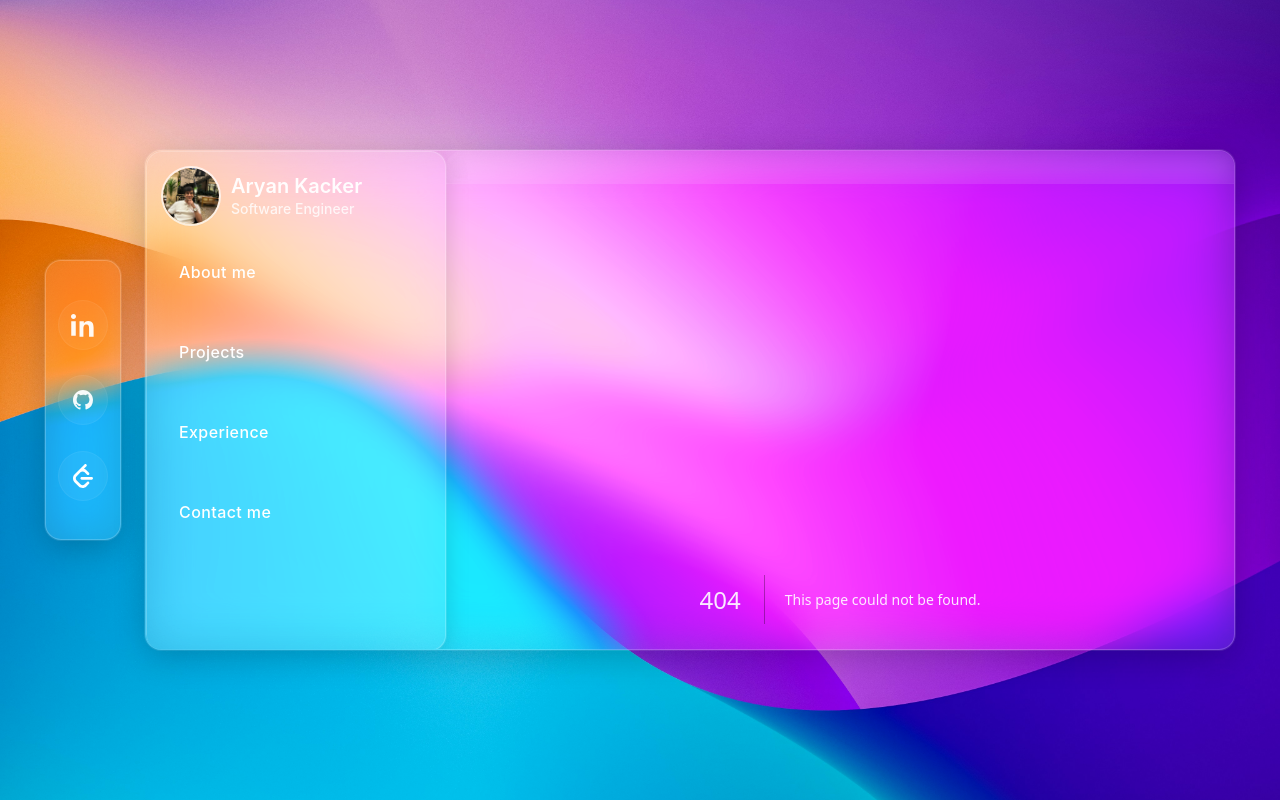
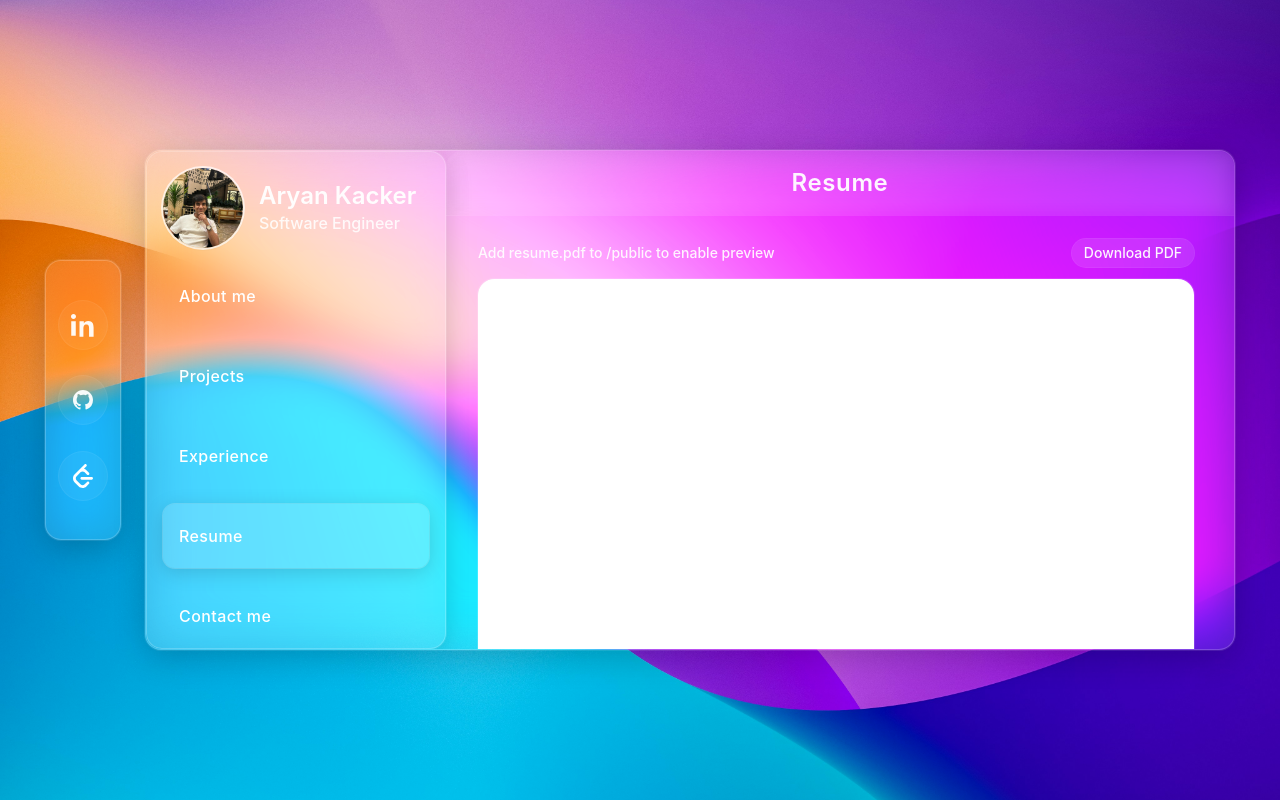
Before and after one commit to Aryankax/Portfolio-Website, a Next.js app in the folder portfolio-website/: page /resume in a window 1280 px wide. Before the commit this address had no page. Built offline with nearby package versions, Linux system fonts and the light colour scheme; no server answers.

Commit message:
second iteration

```diff
--- a/portfolio-website/app/about-me/page.js
+++ b/portfolio-website/app/about-me/page.js
@@ -1,36 +1,37 @@
 import { profile } from "@/lib/data";
+import Reveal from "@/components/Reveal";
 
 export default function Page() {
   return (
     <div className="text-white/90 space-y-6 pr-4">
-      <section className="rounded-2xl bg-white/10 ring-1 ring-white/15 backdrop-blur-md p-4">
-        <p>
+      <Reveal className="rounded-2xl bg-white/12 ring-1 ring-white/20 backdrop-blur-lg p-4">
+        <p className="leading-7 text-white/95">
           I’m {profile.name}, a {profile.role} passionate about building reliable products across
           web and mobile. I’ve worked on feature flagging in enterprise stacks (Java/.NET/Angular)
           and shipped SwiftUI apps with Firebase real‑time capabilities. I enjoy systems design,
           developer tooling, and creating delightful UX with Next.js and Tailwind.
         </p>
-      </section>
+      </Reveal>
 
-      <section className="rounded-2xl bg-white/10 ring-1 ring-white/15 backdrop-blur-md p-4">
+      <Reveal className="rounded-2xl bg-white/12 ring-1 ring-white/20 backdrop-blur-lg p-4">
         <h3 className="text-lg font-semibold mb-2">Education</h3>
         <div className="text-white/90">
           <div className="font-medium">{profile.education.school}</div>
           <div className="text-white/80 text-sm">{profile.education.degree}</div>
           <div className="text-white/70 text-sm">CGPA: {profile.education.cgpa} • {profile.education.duration}</div>
         </div>
-      </section>
+      </Reveal>
 
-      <section className="rounded-2xl bg-white/10 ring-1 ring-white/15 backdrop-blur-md p-4">
+      <Reveal className="rounded-2xl bg-white/12 ring-1 ring-white/20 backdrop-blur-lg p-4">
         <h3 className="text-lg font-semibold mb-3">Skills</h3>
         <div className="flex flex-wrap gap-2">
           {profile.skills.map((s) => (
-            <span key={s} className="px-3 py-1 rounded-full bg-white/10 ring-1 ring-white/15 text-sm">
+            <span key={s} className="px-3 py-1 rounded-full bg-white/10 ring-1 ring-white/15 text-sm transition-all duration-200 ease-out hover:bg-white/15 hover:ring-white/30 hover:scale-[1.04]">
               {s}
             </span>
           ))}
         </div>
-      </section>
+      </Reveal>
     </div>
   );
 }
--- a/portfolio-website/app/globals.css
+++ b/portfolio-website/app/globals.css
@@ -44,6 +44,28 @@ body {
   display: none; /* Chrome, Safari */
 }
 
+/* Stealth thin scrollbar: hidden-ish by default, appears subtly on hover */
+.stealth-scrollbar {
+  scrollbar-width: thin; /* Firefox */
+  scrollbar-color: transparent transparent; /* default: invisible */
+}
+.stealth-scrollbar:hover {
+  scrollbar-color: rgba(255,255,255,0.32) transparent; /* thumb on hover */
+}
+.stealth-scrollbar::-webkit-scrollbar {
+  width: 6px;
+}
+.stealth-scrollbar::-webkit-scrollbar-track {
+  background: transparent;
+}
+.stealth-scrollbar::-webkit-scrollbar-thumb {
+  background-color: transparent;
+  border-radius: 8px;
+}
+.stealth-scrollbar:hover::-webkit-scrollbar-thumb {
+  background-color: rgba(255,255,255,0.35);
+}
+
 /* Reveal on scroll animations */
 @keyframes fade-up {
   from { opacity: 0; transform: translateY(12px); }
--- a/portfolio-website/app/layout.js
+++ b/portfolio-website/app/layout.js
@@ -17,23 +17,23 @@ export default function RootLayout({ children }) {
           <div className="flex items-center gap-6">
             <ThinGlassPanel />
             <GlassPanel>
-              <div className="flex">
+              <div className="flex h-full">
                 {/* Left partition (nav + avatar) */}
-                <div className="w-[300px] h-[500px] border border-white/20 bg-white/10 dark:bg-white/5 backdrop-blur-xl backdrop-saturate-200 shadow-[0_6px_24px_rgba(0,0,0,0.15)] ring-1 ring-white/10 rounded-2xl p-4 overflow-hidden">
-                  <div className="flex items-center gap-3">
-                    <div className="me w-14 h-14 rounded-full bg-center bg-cover ring-2 ring-white/70 shadow-sm" />
+                <div className="w-[300px] h-full border border-white/20 bg-white/10 dark:bg-white/5 backdrop-blur-xl backdrop-saturate-200 shadow-[0_6px_24px_rgba(0,0,0,0.15)] ring-1 ring-white/10 rounded-2xl p-4 pb-6 overflow-hidden">
+                  <div className="flex items-center gap-4">
+                    <div className="me w-20 h-20 rounded-full bg-center bg-cover ring-2 ring-white/70 shadow-sm" />
                     <div style={{ fontFamily: "-apple-system, BlinkMacSystemFont, 'SF Pro Text', 'Segoe UI', Roboto, Helvetica, Arial, sans-serif" }}>
-                      <div className="text-white/95 text-xl font-semibold leading-tight">Aryan Kacker</div>
-                      <div className="text-white/80 text-sm">Software Engineer</div>
+                      <div className="text-white/95 text-2xl font-semibold leading-tight">Aryan Kacker</div>
+                      <div className="text-white/85 text-base">Software Engineer</div>
                     </div>
                   </div>
                   <NavMenu />
                 </div>
 
                 {/* Right partition (title + routed content) */}
-                <div className="flex-1 h-[500px] rounded-2xl overflow-hidden flex flex-col">
+                <div className="flex-1 h-full rounded-2xl overflow-hidden flex flex-col min-h-0">
                   <TitleBar />
-                  <div className="flex-1 overflow-auto no-scrollbar px-6 py-4 pr-6 text-white/90 scroll-smooth">
+                  <div className="flex-1 overflow-auto stealth-scrollbar px-6 py-4 pr-6 text-white/90 scroll-smooth min-h-0">
                     {children}
                   </div>
                 </div>
--- /dev/null
+++ b/portfolio-website/app/resume/page.js
@@ -0,0 +1,9 @@
+import ResumeViewer from "@/components/ResumeViewer";
+
+export default function Page() {
+  return (
+    <div className="px-2 py-2">
+      <ResumeViewer />
+    </div>
+  );
+}
--- a/portfolio-website/components/ExperienceList.jsx
+++ b/portfolio-website/components/ExperienceList.jsx
@@ -1,5 +1,6 @@
 import BarclaysIcon from "@/components/icons/Barclays";
 import InfosysIcon from "@/components/icons/Infosys";
+import Reveal from "@/components/Reveal";
 
 const iconMap = {
   barclays: BarclaysIcon,
@@ -12,7 +13,8 @@ export default function ExperienceList({ items }) {
       {items.map((exp, idx) => {
         const Icon = iconMap[exp.icon] || (() => null);
         return (
-          <div key={idx} className="rounded-2xl bg-white/10 ring-1 ring-white/15 backdrop-blur-md px-4 py-3 text-white/95 flex items-start gap-4 shadow-[0_8px_24px_rgba(0,0,0,0.15)]">
+          <Reveal key={idx}>
+            <div className="rounded-2xl bg-white/12 ring-1 ring-white/20 backdrop-blur-lg px-4 py-3 text-white/95 flex items-start gap-4 shadow-[0_8px_24px_rgba(0,0,0,0.15)]">
               <Icon />
               <div className="flex-1">
                 <div className="text-xl font-semibold">
@@ -29,6 +31,7 @@ export default function ExperienceList({ items }) {
               </div>
               <div className="text-white/70 text-sm whitespace-nowrap self-start">more</div>
             </div>
+          </Reveal>
         );
       })}
     </div>
--- a/portfolio-website/components/NavMenu.jsx
+++ b/portfolio-website/components/NavMenu.jsx
@@ -7,6 +7,7 @@ const items = [
   { href: "/about-me", label: "About me" },
   { href: "/projects", label: "Projects" },
   { href: "/experience", label: "Experience" },
+  { href: "/resume", label: "Resume" },
   { href: "/contact-me", label: "Contact me" },
 ];
 
--- /dev/null
+++ b/portfolio-website/components/ResumeViewer.jsx
@@ -0,0 +1,43 @@
+"use client";
+
+import { useEffect, useState } from "react";
+
+export default function ResumeViewer({ src = "/resume.pdf" }) {
+  const [available, setAvailable] = useState(true);
+
+  useEffect(() => {
+    let canceled = false;
+    // Lightweight HEAD check; if blocked, we still try to render iframe
+    fetch(src, { method: "HEAD" })
+      .then((res) => !canceled && setAvailable(res.ok))
+      .catch(() => !canceled && setAvailable(false));
+    return () => {
+      canceled = true;
+    };
+  }, [src]);
+
+  return (
+    <div className="flex flex-col gap-3 pr-2">
+      <div className="flex items-center justify-between">
+        <div className="text-white/90 text-sm">
+          {available ? "Previewing resume" : "Add resume.pdf to /public to enable preview"}
+        </div>
+        <a
+          href={src}
+          download
+          className="px-3 py-1 rounded-full bg-white/10 ring-1 ring-white/15 hover:bg-white/15 transition-colors text-white/95 text-sm"
+        >
+          Download PDF
+        </a>
+      </div>
+      <div className="rounded-2xl overflow-hidden ring-1 ring-white/15 bg-white/5">
+        {/* Use iframe for broad browser support */}
+        <iframe
+          title="Resume PDF"
+          src={src}
+          className="w-full h-[420px] bg-black/5"
+        />
+      </div>
+    </div>
+  );
+}
--- /dev/null
+++ b/portfolio-website/components/Reveal.jsx
@@ -0,0 +1,32 @@
+"use client";
+
+import { useEffect, useRef } from "react";
+
+export default function Reveal({ children, className = "" }) {
+  const ref = useRef(null);
+
+  useEffect(() => {
+    const el = ref.current;
+    if (!el) return;
+    el.classList.add("reveal");
+    const io = new IntersectionObserver(
+      (entries) => {
+        entries.forEach((e) => {
+          if (e.isIntersecting) {
+            el.classList.add("in-view");
+            io.unobserve(el);
+          }
+        });
+      },
+      { threshold: 0.12 }
+    );
+    io.observe(el);
+    return () => io.disconnect();
+  }, []);
+
+  return (
+    <div ref={ref} className={className}>
+      {children}
+    </div>
+  );
+}
--- a/portfolio-website/components/TitleBar.jsx
+++ b/portfolio-website/components/TitleBar.jsx
@@ -7,6 +7,7 @@ const titleMap = {
   "/about-me": "About me",
   "/projects": "Projects",
   "/experience": "Experience",
+  "/resume": "Resume",
   "/contact-me": "Contact me",
 };
 
```
Also changed, not shown: 1 other file (tests, documents, lock files or other folders). Lines whose indentation alone changed are shown as unchanged.
